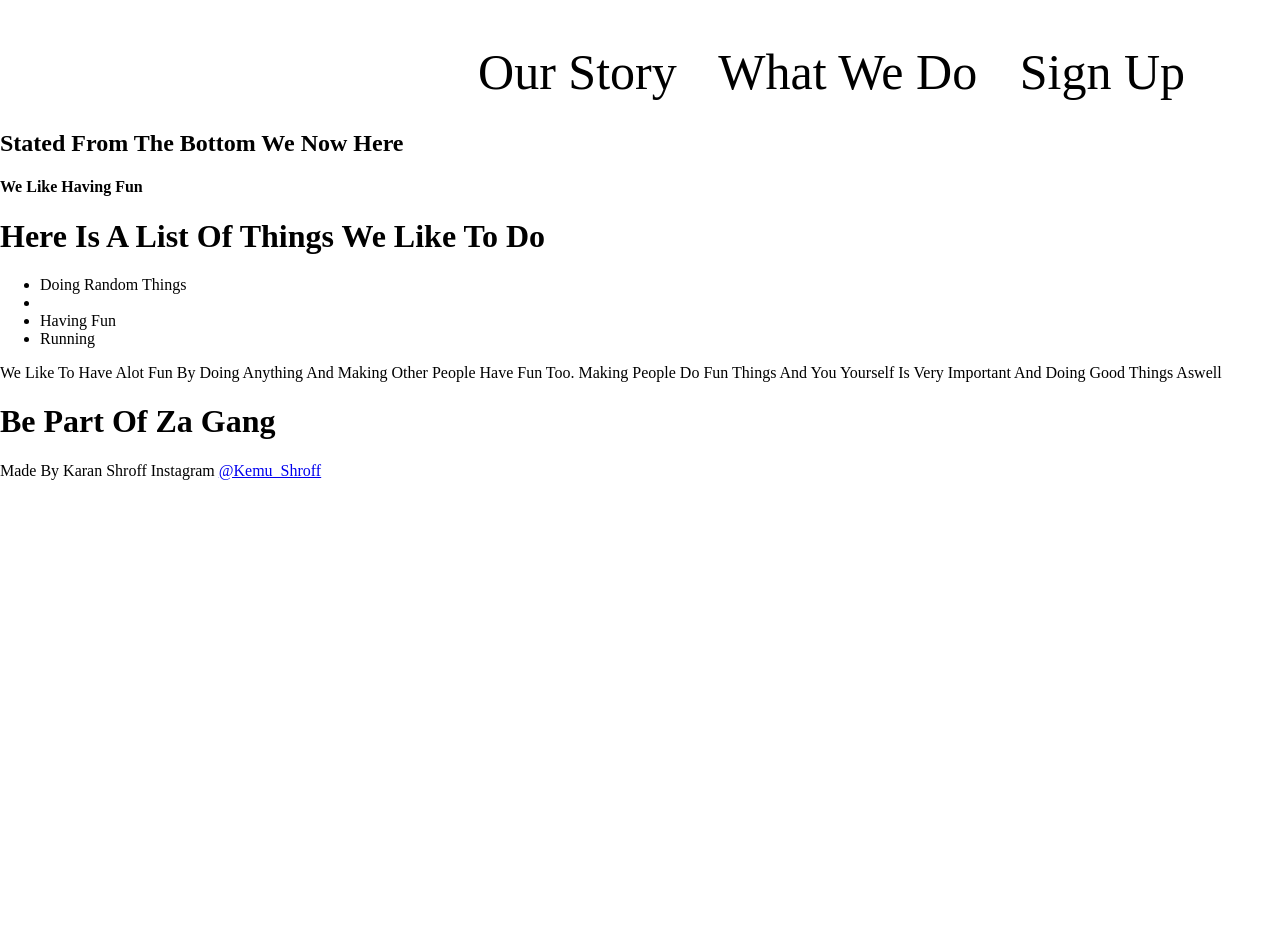
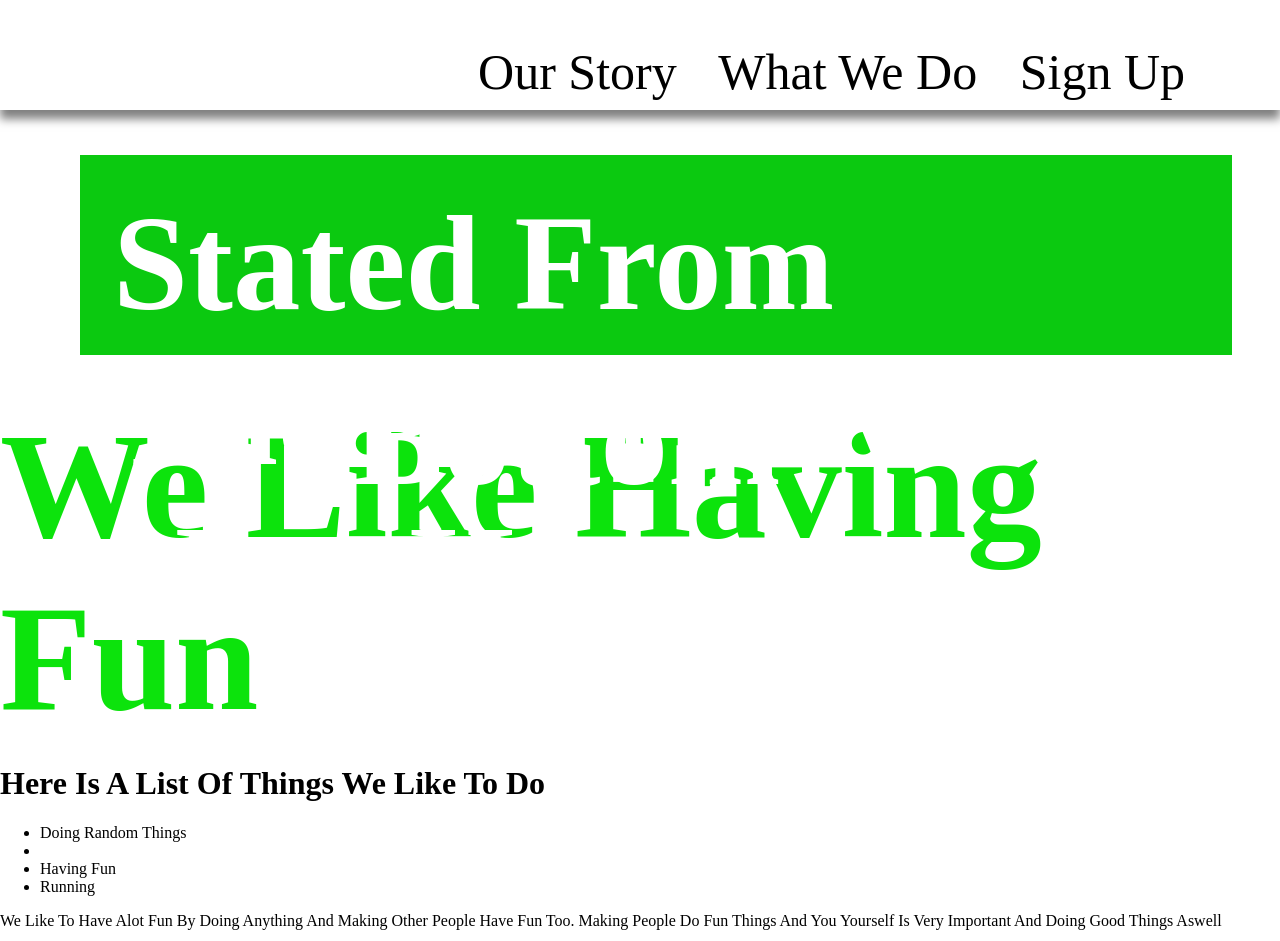
Before and after one commit to KemuShroff/Za-Gang-G-Website, a plain HTML site: page index.html in a window 1280 px wide. Shown: the part 880-1821 px from the top of the page. Before the commit the page ends 1360 px from the top, so only its background shows below. Drawn offline with Linux system fonts and the light colour scheme.

Commit message:
Some CSS
Made The STF And We Like Having Fun

```diff
--- a/index.html
+++ b/index.html
@@ -29,8 +29,8 @@
 		</ul>
 	</nav>
 
-    <div>
-    	<h2>Stated From The Bottom We Now Here</h2>
+    <div id="STB">
+    	<span>Stated From The<span id="B">Bottom</span>We Now Here</span>
     </div>
 
     <h4>We Like Having Fun</h4>
--- a/style.css
+++ b/style.css
@@ -74,6 +74,7 @@ nav{
    position: sticky;
    height: 190px;
    background-color: white;
+   box-shadow: 0px 9px 9px rgba(0,0,0,.5);
 }
 
 nav div.ZGLG{
@@ -102,6 +103,37 @@ nav ul a{
 	margin-right: 30px
 }
 
+div#STB{
+  background-color: rgb(11, 201, 16);
+  width: 90vw;
+  height: 200px;
+  margin: 45px 80px;
+}
+
+div#STB span{
+  color: white;
+  font-size: 135px;
+  font-family: "Futura BdCn BT";
+  font-weight: bold;
+  position: relative;
+  top: 20px;
+  left: 33px;
+}
+
+h4{
+  font-size: 150px;
+  font-family: "Futura BdCn BT";
+  color: rgb(12, 227, 12);
+  font-weight: bold;
+  margin: 0;
+  padding: 0;
+}
+
+div#STB span#B{
+	left: 5px;
+	margin: 10px;
+}
+
 button.Sign.A{
    position: absolute;
    bottom: 10px;
```
